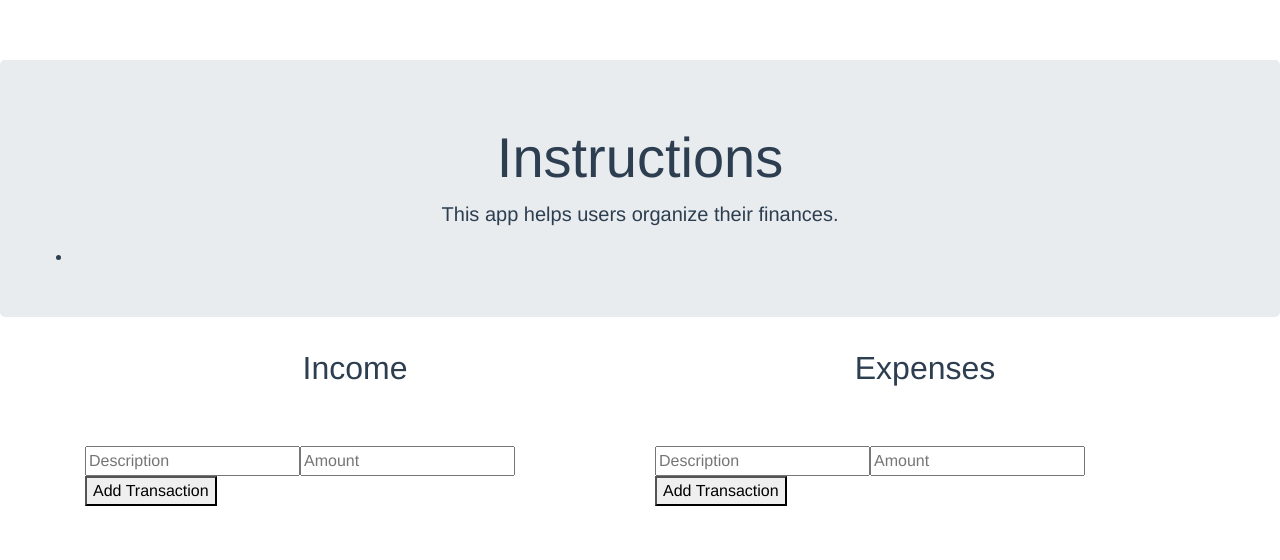
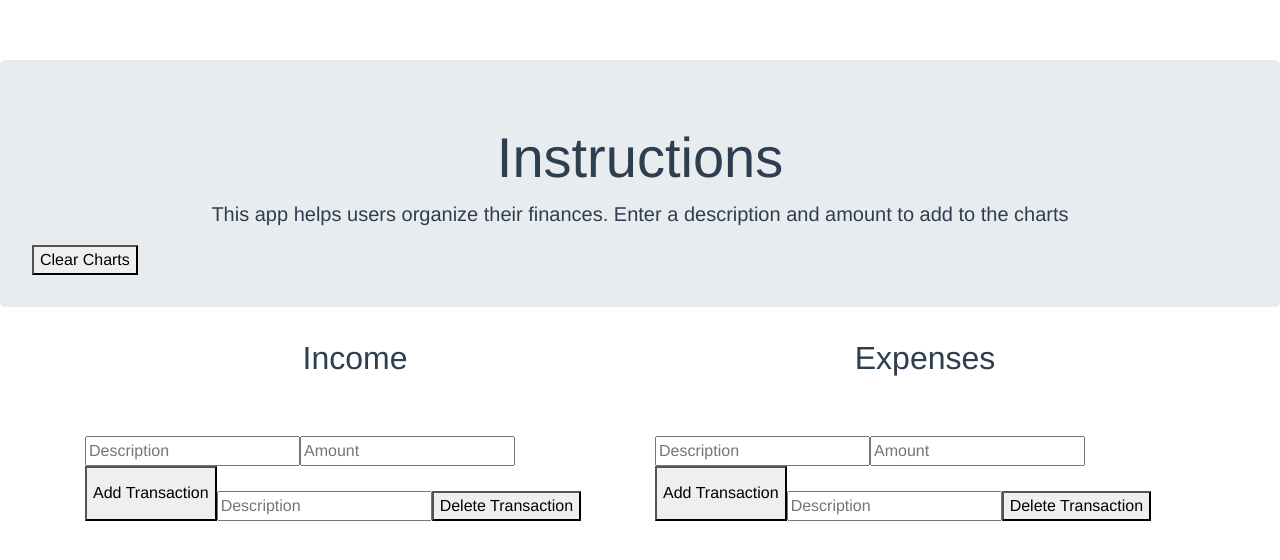
Before and after one commit to naolson2025/Final_Project_Web_Programming, a Vue app in the folder client/: page / in a window 1280 px wide. Shown: the top 560 px of the page. Built offline with nearby package versions, Linux system fonts and the light colour scheme; no server answers.

Commit message:
working on delete features

```diff
--- a/client/src/App.vue
+++ b/client/src/App.vue
@@ -12,7 +12,11 @@
             <div class="input-group">
               <input v-model.trim="newIncomeTransactionDescription" placeholder="Description">
               <input type="number" v-model.number="newIncomeTransactionAmount" placeholder="Amount">
-              <button v-on:click="addIncomeTransaction">Add Transaction</button>
+              <button v-on:click="addIncomeTransaction">Add Transaction</button><br>
+              <div class="delete-button">
+                <input v-model.trim="deleteIncomeTransaction" placeholder="Description">
+                <button v-on:click="deleteIncTransaction">Delete Transaction</button>
+              </div>
             </div>
         </div>
 
@@ -23,7 +27,11 @@
           <div class="input-group">
             <input v-model.trim="newExpenseTransactionDescription" placeholder="Description">
             <input type="number" v-model.number="newExpenseTransactionAmount" placeholder="Amount">
-            <button v-on:click="addExpenseTransaction">Add Transaction</button>
+            <button v-on:click="addExpenseTransaction">Add Transaction</button><br>
+            <div class="delete-button">
+              <input v-model.trim="deleteExpenseTransaction" placeholder="Description">
+              <button v-on:click="deleteExpTransaction">Delete Transaction</button>
+            </div>
           </div>
         </div>
       </div>
@@ -62,7 +70,7 @@
     mounted() {
       this.options = {
         // Pie chart options
-
+        events: ['click']
       };
       this.loadChartData();
     },
@@ -88,11 +96,12 @@
 
           let incomeLabels = this.incomeData.map(transactions => transactions.description);
           let incomeAmounts = this.incomeData.map(transactions => transactions.amount);
+          let incomeID = this.incomeData.map(transactions => transactions.id);
           let incomeColor = this.backgroundColor(incomeLabels.length);
           this.incomeChartData = {
             labels: incomeLabels,
             datasets: [{
-              label: 'Income Transactions',
+              label: "Income Transactions",
               data: incomeAmounts,
               backgroundColor: incomeColor
             }]
@@ -143,6 +152,30 @@
                   .catch(err => console.error(err))
         }
       },
+      clearCharts(){
+        this.$transactionService.deleteAll({type: "Income", description: this.deleteIncomeTransaction})
+                .then(response =>{
+                  this.deleteIncomeTransaction = "";
+                  this.loadChartData()
+                })
+                .catch(err => console.error(err))
+      },
+      deleteIncTransaction(){
+        this.$transactionService.deleteTransaction({type: "Income", description: this.deleteIncomeTransaction})
+                .then(response =>{
+                  this.deleteIncomeTransaction = "";
+                  this.loadChartData()
+                })
+                .catch(err => console.error(err))
+      },
+      deleteExpTransaction(){
+        this.$transactionService.deleteTransaction({type: "Expense", description: this.deleteExpenseTransaction})
+                .then(response =>{
+                  this.deleteIncomeTransaction = "";
+                  this.loadChartData()
+                })
+                .catch(err => console.error(err))
+      },
       backgroundColor(number){
         const colors = ['#C0392B', '#E74C3C', '#9B59B6', '#8E44AD', '#2980B9', '#3498DB', '#1ABC9C', '#16A085', '#27AE60', '#2ECC71', '#F1C40F', '#F39C12', '#E67E2', '#D35400'];
 
@@ -172,4 +205,7 @@
     padding-top: 50px;
     padding-bottom: 50px;
   }
+  .delete-button{
+    padding-top: 25px;
+  }
 </style>
--- a/client/src/components/Header.vue
+++ b/client/src/components/Header.vue
@@ -2,10 +2,11 @@
     <div class="header">
         <div class="jumbotron">
             <h1 class="display-4" id="title">Instructions</h1>
-            <p class="lead">This app helps users organize their finances.</p>
-            <ul>
-                <li></li>
-            </ul>
+            <p class="lead">This app helps users organize their finances. Enter a description and amount to add to the charts</p>
+
+            <div class="clear-charts-button">
+                <button v-on:click="clearCharts">Clear Charts</button>
+            </div>
         </div>
     </div>
 </template>
@@ -21,4 +22,7 @@
         text-align: center;
         padding-bottom: 32px;
     }
+    .clear-charts-button{
+        text-align: left;
+    }
 </style>
--- a/client/src/transactionService.js
+++ b/client/src/transactionService.js
@@ -13,4 +13,14 @@ export default {
             return response.data
         })
     },
+    // sends delete request to transactions.js
+    deleteTransaction(transaction){
+        return axios.delete('/api/deleteTransaction', transaction).then(response =>{
+            return response.data
+        })
+    },
+    // delete all data in database
+    deleteAll(){
+
+    }
 }
```
Also changed, not shown: 10 other files (tests, documents, lock files or other folders).
